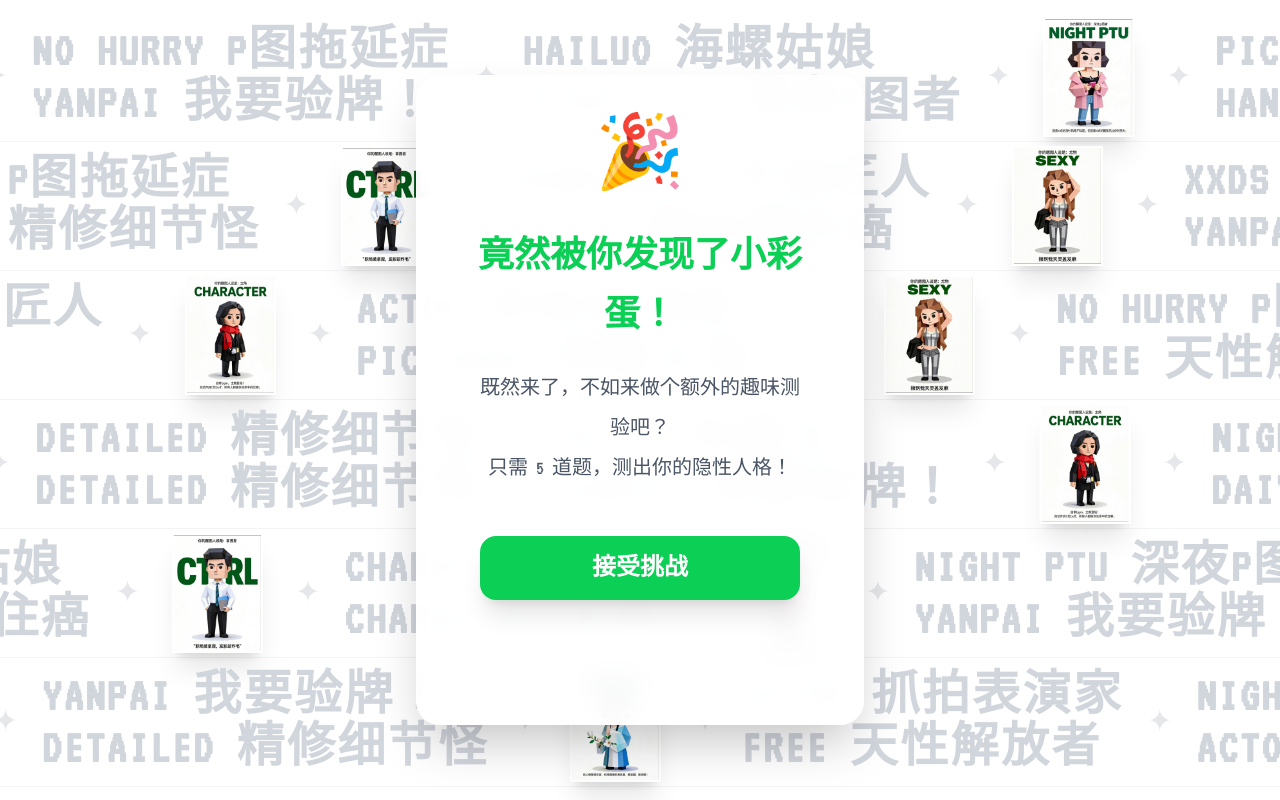
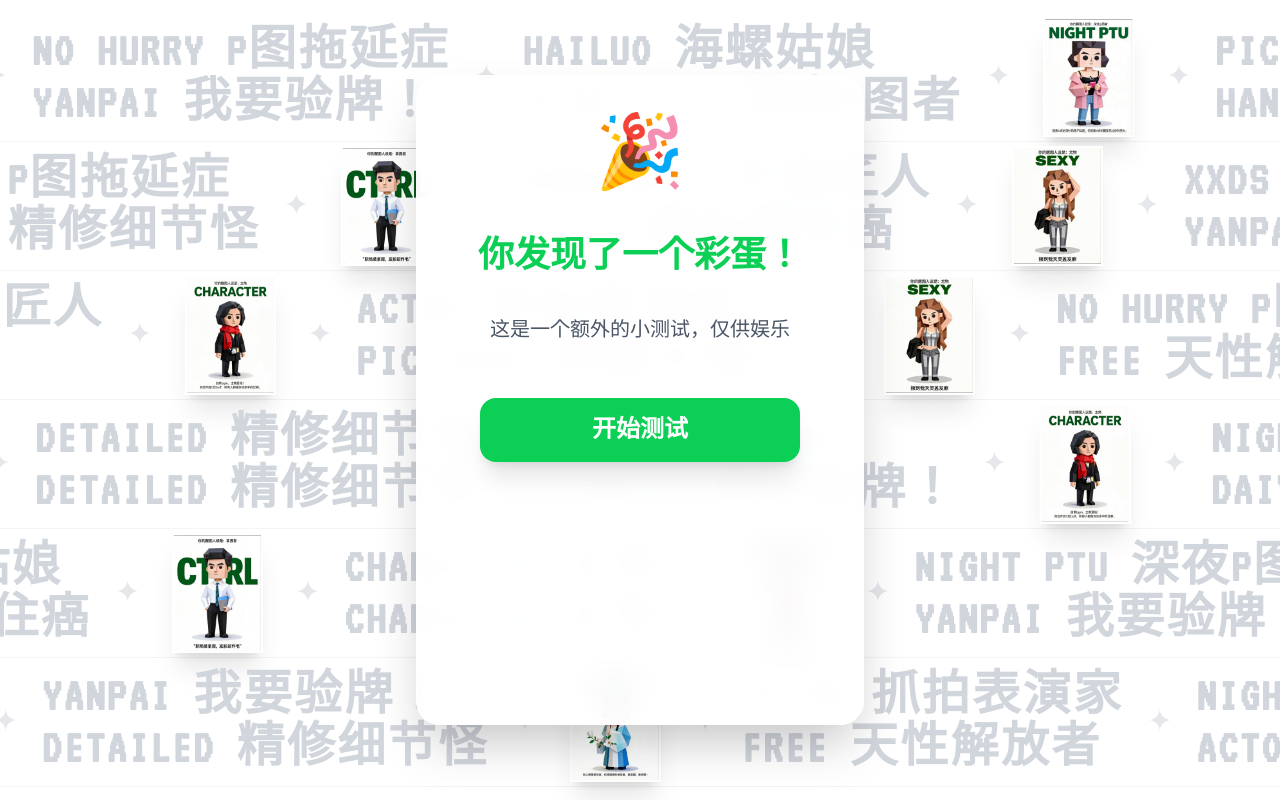
Before and after one commit to g37613182-tech/pbti-web, a React (Vite) app: page / in a window 1280 px wide. Both pictures are taken after a click on the element 640 px from the left and 77 px from the top of the page. Built offline with nearby package versions, Linux system fonts and the light colour scheme.

Commit message:
feat: update easter egg intro screen copy

```diff
--- a/src/components/Intro.jsx
+++ b/src/components/Intro.jsx
@@ -12,11 +12,10 @@ export default function Intro({ onNext }) {
       <div className="mb-12">
         <span className="text-7xl mb-6 block animate-bounce">🎉</span>
         <h2 className="text-4xl font-bold font-pixel text-[#0bd055] leading-relaxed mb-6">
-          竟然被你发现了小彩蛋！
+          你发现了一个彩蛋！
         </h2>
         <p className="text-xl text-gray-600 font-pixel leading-loose">
-          既然来了，不如来做个额外的趣味测验吧？<br/>
-          只需 5 道题，测出你的隐性人格！
+          这是一个额外的小测试，仅供娱乐
         </p>
       </div>
 
@@ -26,7 +25,7 @@ export default function Intro({ onNext }) {
         onClick={onNext}
         className="w-full max-w-xs bg-[#0bd055] text-white font-pixel font-bold text-2xl py-4 rounded-2xl shadow-xl hover:bg-[#09b048] transition-colors"
       >
-        接受挑战
+        开始测试
       </motion.button>
     </motion.div>
   );
```
